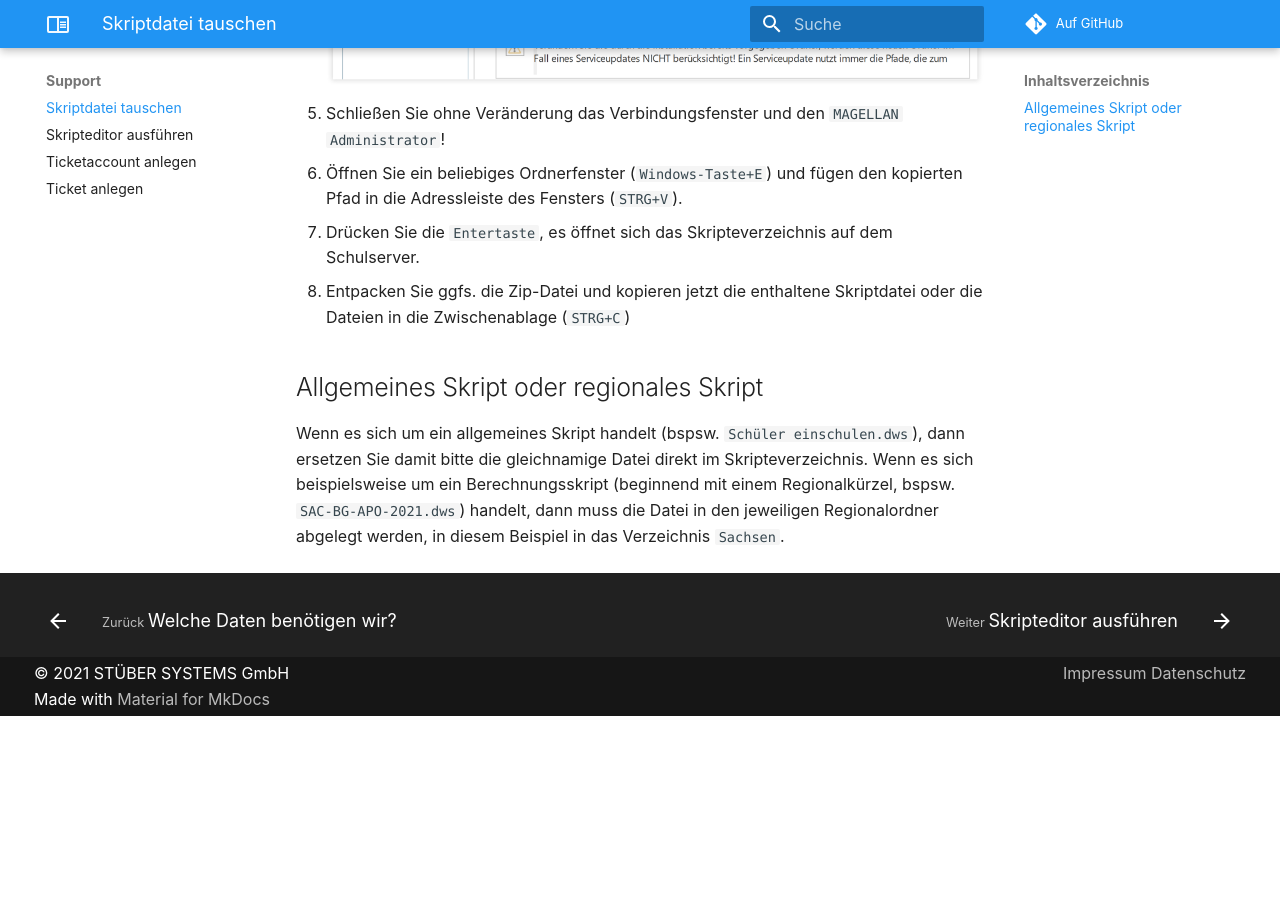
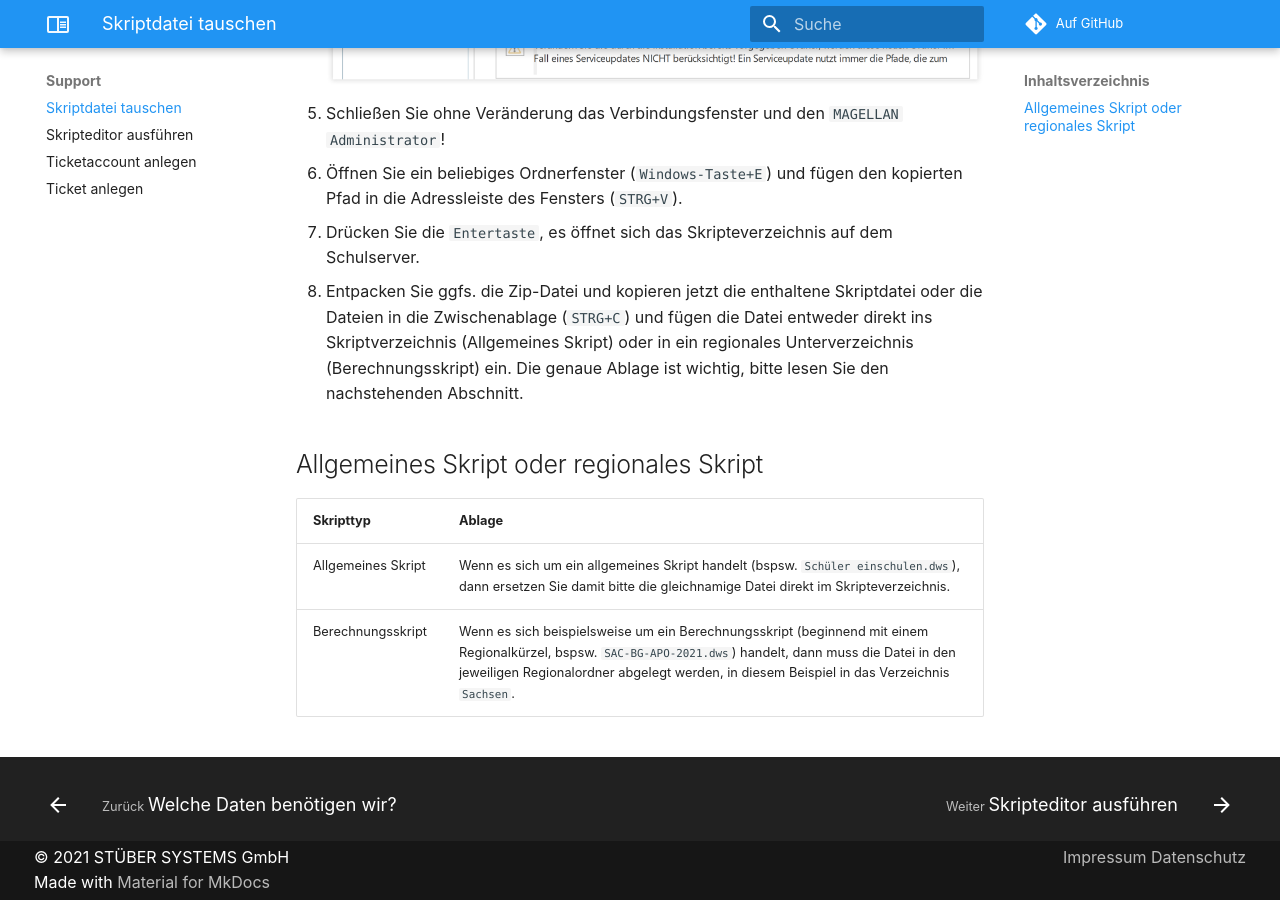
Before and after one commit to stuebersystems/doc.kb.de, an MkDocs documentation site: the page built from docs/support/skript_tauschen.md, in a window 1280 px wide and 900 px high, scrolled down 1528 px. Built offline with MkDocs 1.6.1 and Material for MkDocs 9.7.7, drawn with Linux system fonts in a browser that asks for light colours; comment, search, counter and statistics services are not loaded; old or Windows-style settings are respelled for this version of MkDocs; before the commit the page ends 2244 px from its top, so only the background shows below that.

Commit message:
no message

```diff
--- a/docs/support/skript_tauschen.md
+++ b/docs/support/skript_tauschen.md
@@ -18,9 +18,11 @@ Das von Ihrer MAGELLAN-Instanz verwendete Skripte-Verzeichnis finden Sie auf fol
 5. Schließen Sie ohne Veränderung das Verbindungsfenster und den `MAGELLAN Administrator`!
 6. Öffnen Sie ein beliebiges Ordnerfenster (`Windows-Taste+E`) und fügen den kopierten Pfad in die Adressleiste des Fensters (`STRG+V`).
 7. Drücken Sie die `Entertaste`, es öffnet sich das Skripteverzeichnis auf dem Schulserver.
-8. Entpacken Sie ggfs. die Zip-Datei und kopieren jetzt die enthaltene Skriptdatei oder die Dateien in die Zwischenablage (`STRG+C`)
+8. Entpacken Sie ggfs. die Zip-Datei und kopieren jetzt die enthaltene Skriptdatei oder die Dateien in die Zwischenablage (`STRG+C`) und fügen die Datei entweder direkt ins Skriptverzeichnis (Allgemeines Skript) oder in ein regionales Unterverzeichnis (Berechnungsskript) ein. Die genaue Ablage ist wichtig, bitte lesen Sie den nachstehenden Abschnitt.
 
 ## Allgemeines Skript oder regionales Skript
 
-Wenn es sich um ein allgemeines Skript handelt (bspsw. `Schüler einschulen.dws`), dann ersetzen Sie damit bitte die gleichnamige Datei direkt im Skripteverzeichnis.
-Wenn es sich beispielsweise um ein Berechnungsskript (beginnend mit einem Regionalkürzel, bspsw. `SAC-BG-APO-2021.dws`) handelt, dann muss die Datei in den jeweiligen Regionalordner abgelegt werden, in diesem Beispiel in das Verzeichnis `Sachsen`.
+Skripttyp|Ablage
+--|--
+Allgemeines Skript | Wenn es sich um ein allgemeines Skript handelt (bspsw. `Schüler einschulen.dws`), dann ersetzen Sie damit bitte die gleichnamige Datei direkt im Skripteverzeichnis.
+Berechnungsskript|Wenn es sich beispielsweise um ein Berechnungsskript (beginnend mit einem Regionalkürzel, bspsw. `SAC-BG-APO-2021.dws`) handelt, dann muss die Datei in den jeweiligen Regionalordner abgelegt werden, in diesem Beispiel in das Verzeichnis `Sachsen`.
```
